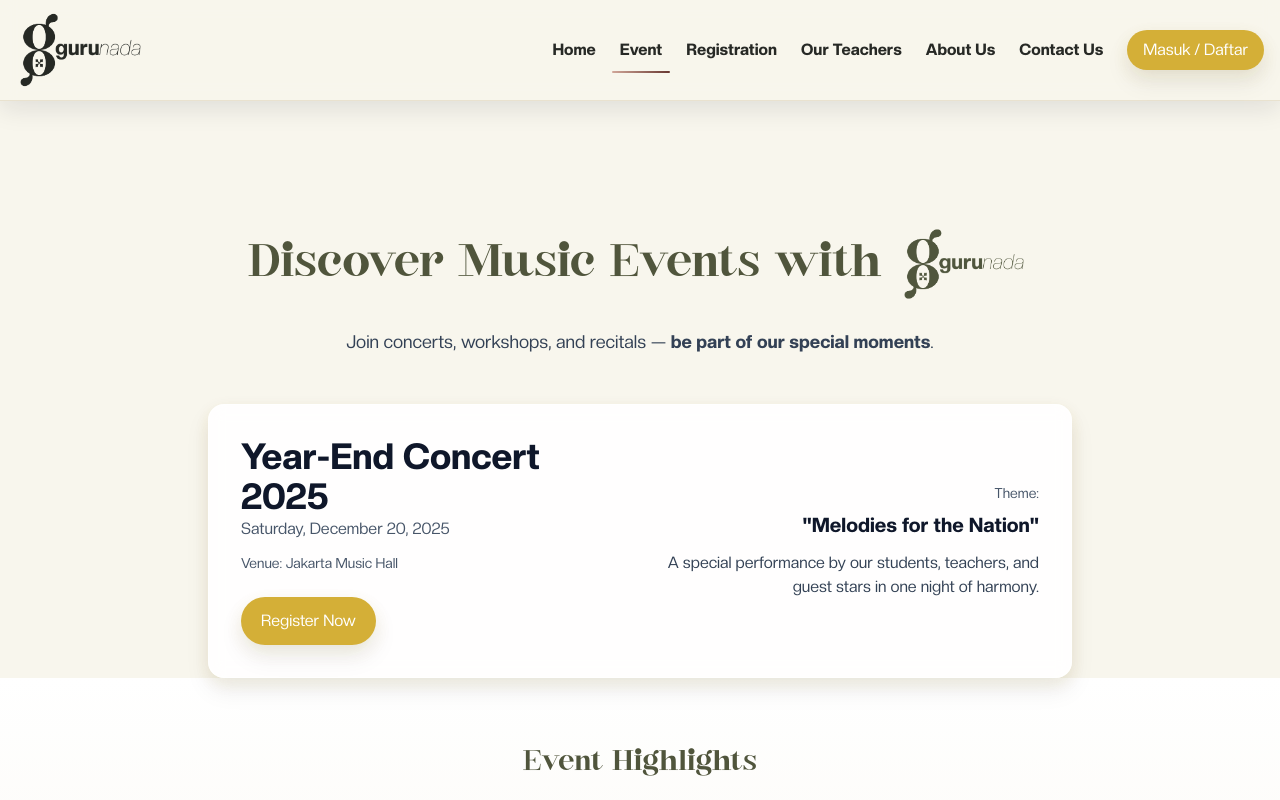
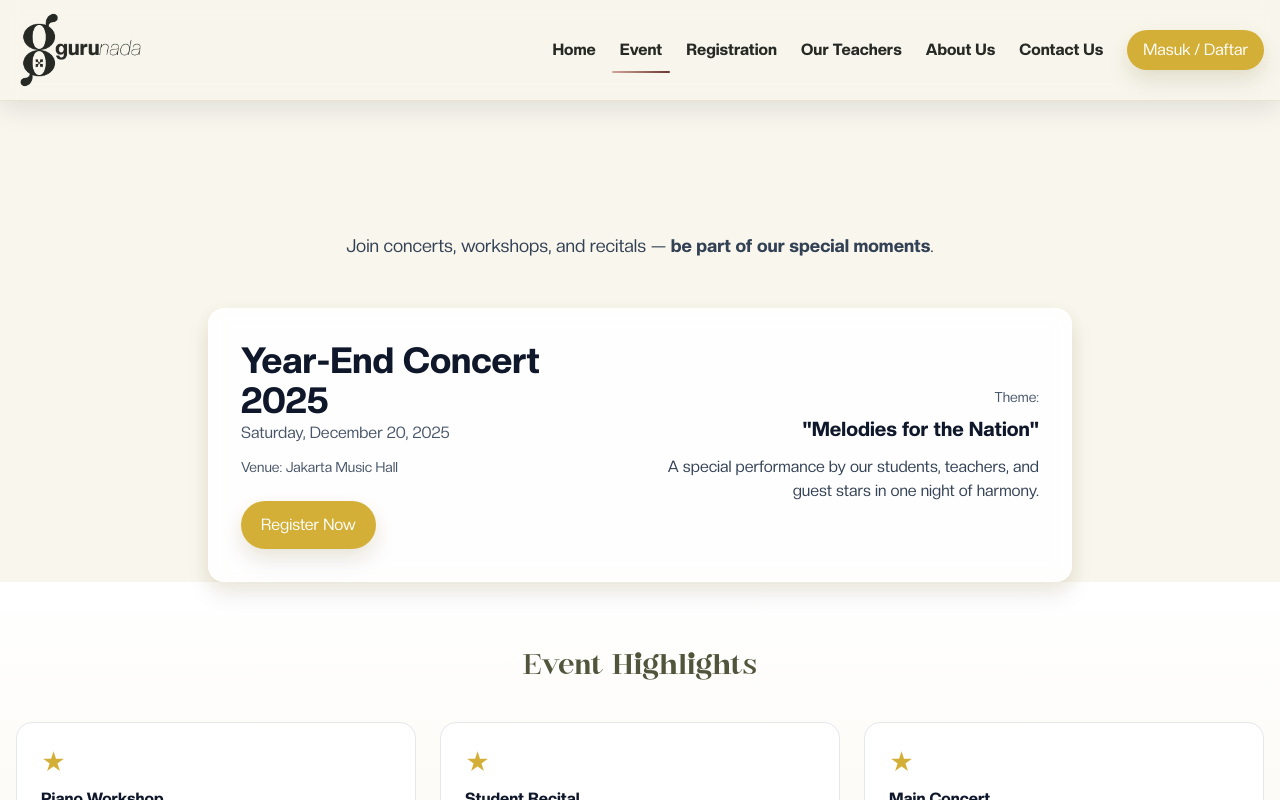
Before and after one commit to alvinandrianto1812-pixel/Stefina-s-Piano-Lesson, a React (Vite) app: page /Events in a window 1280 px wide. Shown: the top 800 px of the page. Built offline with nearby package versions, Linux system fonts and the light colour scheme; no server answers.

Commit message:
Coba laptop alvin pulltarik

```diff
--- a/src/pages/user/Events.jsx
+++ b/src/pages/user/Events.jsx
@@ -16,15 +16,6 @@ export default function Events() {
           }}
         />
         <div className="max-w-7xl mx-auto px-4 pt-24 pb-12 text-center">
-          <h1 className="font-display text-4xl md:text-5xl leading-tight">
-            Discover Music Events with{" "}
-            <img
-              src="/brand/gurunada_final_green-03.png"
-              alt="GuruNada"
-              className="h-10 md:h-12 lg:h-24 inline-block"
-              draggable={false}
-            />
-          </h1>
           <p className="mt-4 text-lg text-slate-700">
             Join concerts, workshops, and recitals —{" "}
             <span className="font-semibold">
```
